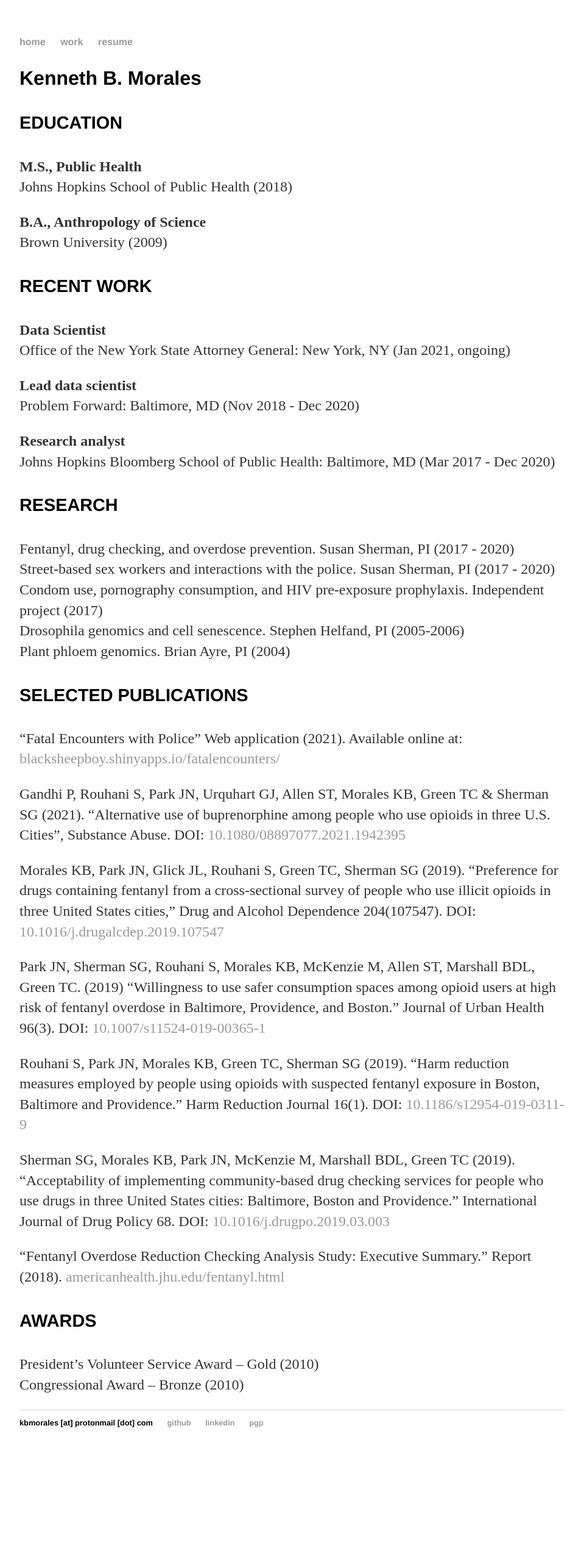
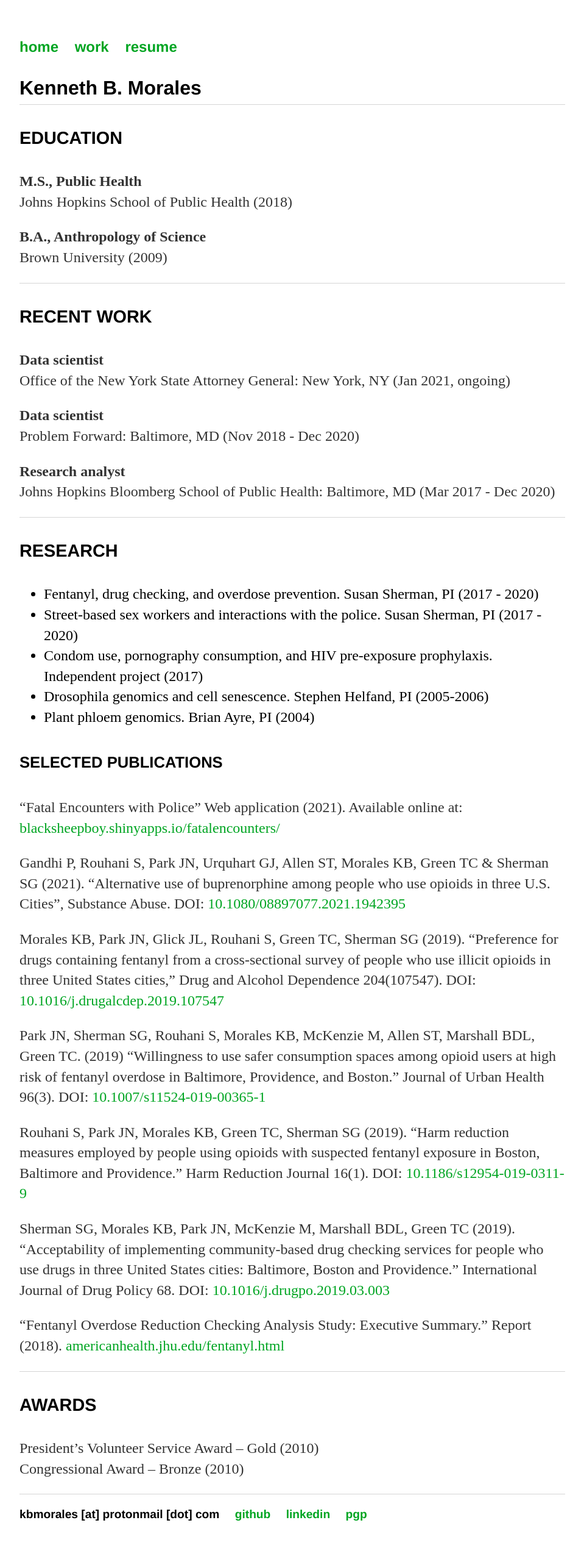
Before and after one commit to kbmorales/kbmorales.github.io, a Jekyll site: the page built from cv/index.md, in a window 1280 px wide. Shown: the whole page at 61% size, without its empty margins (160-1119 px from the left). Built offline with Jekyll 4.4.1, drawn with Linux system fonts in a browser that asks for light colours; before the commit the page ends 2401 px from its top, so only the background shows below that.

Commit message:
Play with link colors

```diff
--- a/css/main.css
+++ b/css/main.css
@@ -14,7 +14,8 @@ nav ul li, footer ul li {
 }
 a {
     text-decoration: none;
-    color: #999;
+    color: #00A522;
+    /* color: #999; */
 }
 a:hover {
     text-decoration: underline;
@@ -32,6 +33,7 @@ h2 {
 h3 {
     font-size: 2em;
     font-family:'Helvetica', 'Arial', 'Sans-Serif';
+    margin-bottom: 0;
 }
 
 h4 {
@@ -39,10 +41,27 @@ h4 {
     font-family:'Helvetica', 'Arial', 'Sans-Serif';
 }
 
+h5 {
+    font-size: 1.6em;
+    font-family:'Helvetica', 'Arial', 'Sans-Serif';
+}
+
 p {
+    margin-top:0;
     font-size: 1.5em;
     line-height: 1.4em;
     color: #333;
+}
+
+hr {
+    height: 1px;
+    background-color: #d5d5d5;
+    border: none;
+}
+
+ul {
+    font-size: 1.5em;
+    line-height: 1.4em;
 }
 
 footer {
@@ -106,3 +125,12 @@ img[src*="#scaled"] {
     display: flex;
     align-items: center;
   }
+
+.label {
+    margin-top:0;
+    display: block;
+    font-size: 0.8em;
+    letter-spacing: 0.3px;
+    text-transform: uppercase;
+    color: #0A2447;
+}
--- a/cv/index.md
+++ b/cv/index.md
@@ -8,6 +8,8 @@ description: Current resume for Ken B Morales, data scientist
 
 ### Kenneth B. Morales
 
+---
+
 #### EDUCATION
 
 **M.S., Public Health**
@@ -16,26 +18,30 @@ Johns Hopkins School of Public Health (2018)
 **B.A., Anthropology of Science**
 Brown University (2009)
 
+---
+
 #### RECENT WORK
 
-**Data Scientist**
+**Data scientist**
 Office of the New York State Attorney General: New York, NY (Jan 2021, ongoing)
 
-**Lead data scientist**
+**Data scientist**
 Problem Forward: Baltimore, MD (Nov 2018 - Dec 2020)
 
 **Research analyst**
 Johns Hopkins Bloomberg School of Public Health: Baltimore, MD (Mar 2017 - Dec 2020)
 
+---
+
 #### RESEARCH
 
-Fentanyl, drug checking, and overdose prevention. Susan Sherman, PI (2017 - 2020)
-Street-based sex workers and interactions with the police. Susan Sherman, PI (2017 - 2020)
-Condom use, pornography consumption, and HIV pre-exposure prophylaxis. Independent project (2017)
-Drosophila genomics and cell senescence. Stephen Helfand, PI (2005-2006)
-Plant phloem genomics. Brian Ayre, PI (2004)
+- Fentanyl, drug checking, and overdose prevention. Susan Sherman, PI (2017 - 2020)
+- Street-based sex workers and interactions with the police. Susan Sherman, PI (2017 - 2020)
+- Condom use, pornography consumption, and HIV pre-exposure prophylaxis. Independent project (2017)
+- Drosophila genomics and cell senescence. Stephen Helfand, PI (2005-2006)
+- Plant phloem genomics. Brian Ayre, PI (2004)
 
-#### SELECTED PUBLICATIONS
+##### SELECTED PUBLICATIONS
 
 “Fatal Encounters with Police” Web application (2021). Available online at: [blacksheepboy.shinyapps.io/fatalencounters/](https://blacksheepboy.shinyapps.io/fatalencounters/){:target="_blank"}
 
@@ -51,6 +57,8 @@ Sherman SG, Morales KB, Park JN, McKenzie M, Marshall BDL, Green TC (2019). “A
 
 “Fentanyl Overdose Reduction Checking Analysis Study: Executive Summary.” Report (2018). [americanhealth.jhu.edu/fentanyl.html](https://americanhealth.jhu.edu/fentanyl){:target="_blank"}
 
+---
+
 #### AWARDS
 
 President's Volunteer Service Award – Gold (2010)
```
Also changed, not shown: projects/index.md (+6 -7 lines).
